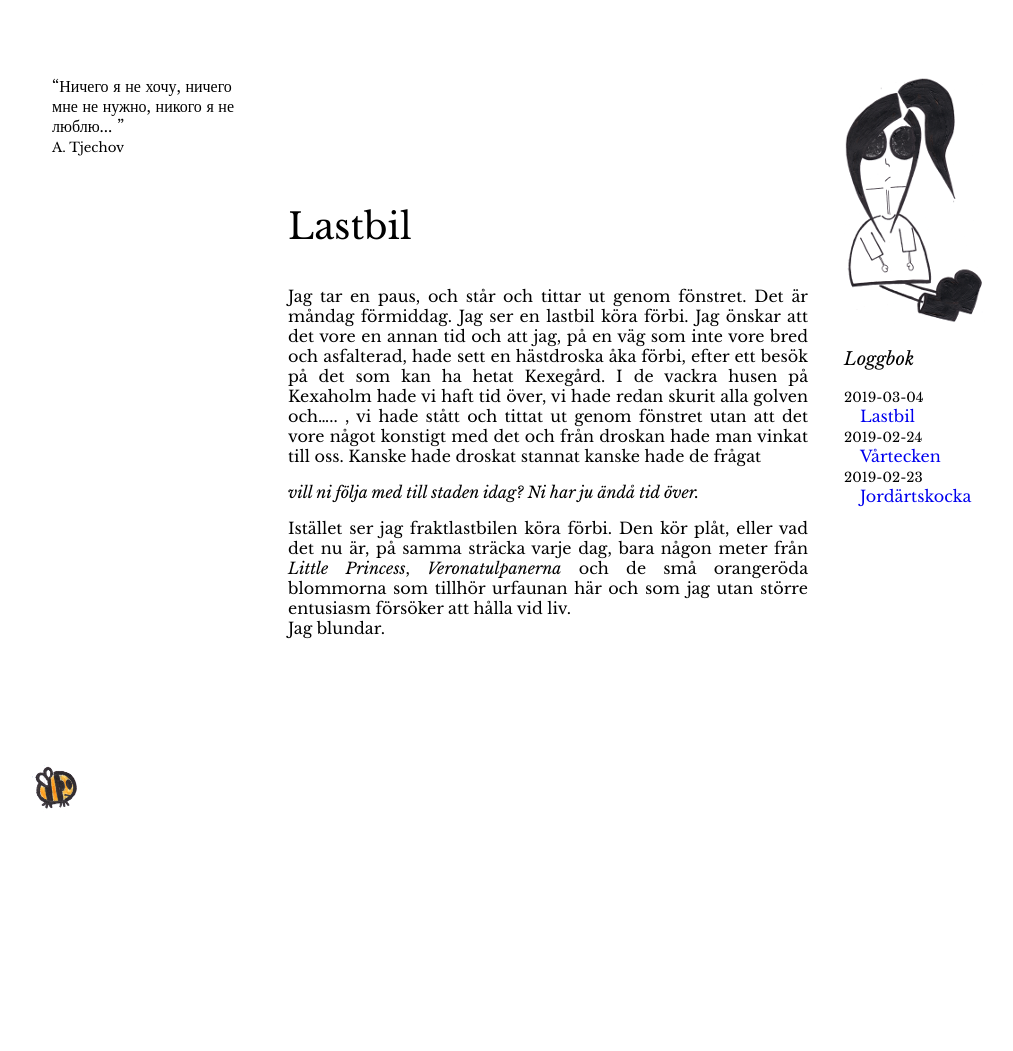
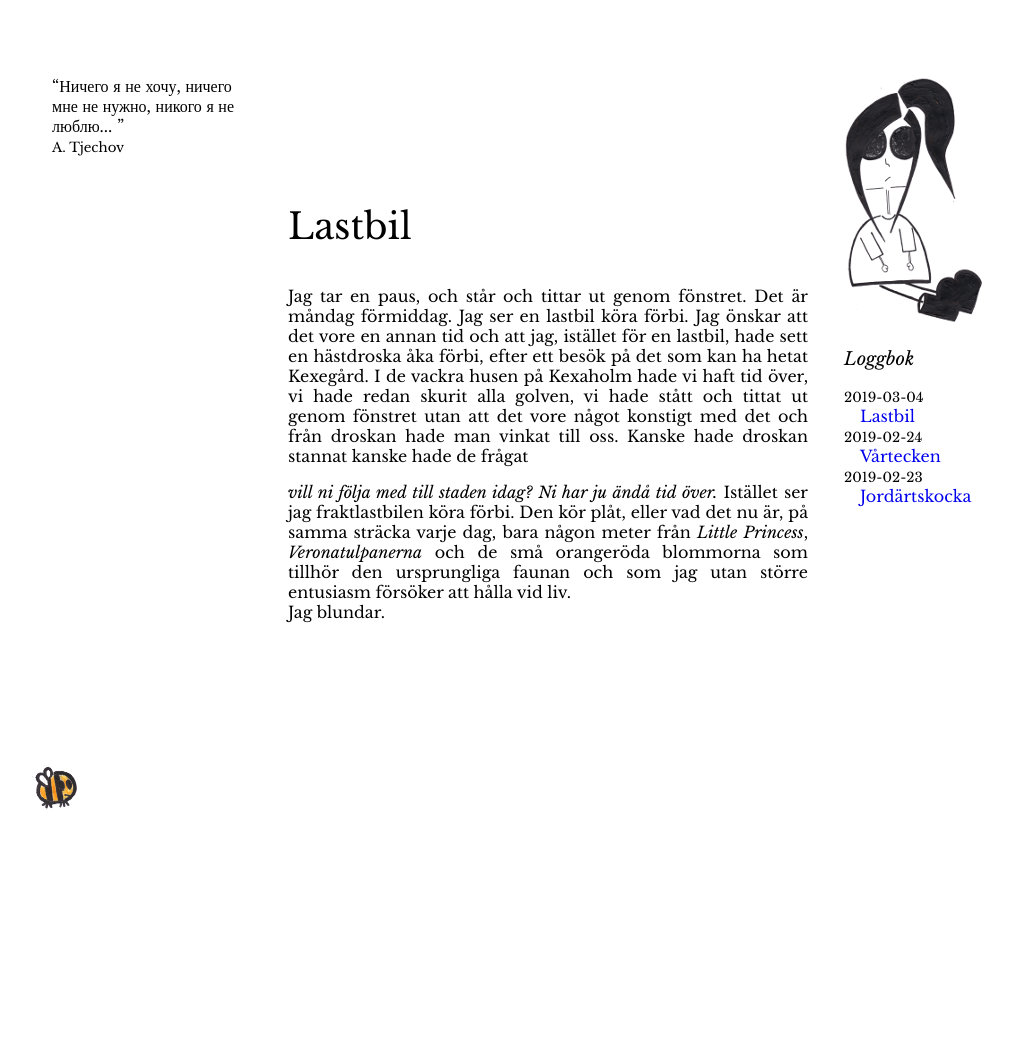
Before and after one commit to amandasandberg/amandasandberg.github.io, a Jekyll site: the page built from _posts/2019-03-04-Lastbil.md, in a window 1280 px wide. Shown: the whole page, without its empty margins (92-1105 px from the left). Built offline with Jekyll 4.4.1, drawn with Linux system fonts in a browser that asks for light colours.

Commit message:
Update 2019-03-04-Lastbil.md

```diff
--- a/_posts/2019-03-04-Lastbil.md
+++ b/_posts/2019-03-04-Lastbil.md
@@ -5,13 +5,12 @@ title: "Lastbil"
 
 Jag tar en paus, och står och tittar ut genom fönstret. Det är måndag förmiddag.
 Jag ser en lastbil köra förbi.
-Jag önskar att det vore en annan tid och att jag, på en väg som inte vore bred och asfalterad, hade sett en hästdroska åka förbi, efter ett besök på det som kan ha hetat Kexegård.
- I de vackra husen på Kexaholm hade vi haft tid över, vi hade redan skurit alla golven och….. ,  vi hade stått och tittat ut genom fönstret utan att det vore något konstigt med det
+Jag önskar att det vore en annan tid och att jag, istället för en lastbil, hade sett en hästdroska åka förbi, efter ett besök på det som kan ha hetat Kexegård.
+ I de vackra husen på Kexaholm hade vi haft tid över, vi hade redan skurit alla golven,  vi hade stått och tittat ut genom fönstret utan att det vore något konstigt med det
 och från droskan hade man vinkat till oss.
-Kanske hade droskat stannat
+Kanske hade droskan stannat
 kanske hade de frågat
 
 _vill ni följa med till staden idag? Ni har ju ändå tid över._
-
- Istället ser jag fraktlastbilen köra förbi.  Den kör plåt, eller vad det nu är,  på samma sträcka varje dag, bara någon meter från _Little Princess_, _Veronatulpanerna_ och de små orangeröda blommorna som tillhör urfaunan här och som jag utan större entusiasm försöker att hålla vid liv.
+ Istället ser jag fraktlastbilen köra förbi.  Den kör plåt, eller vad det nu är,  på samma sträcka varje dag, bara någon meter från _Little Princess_, _Veronatulpanerna_ och de små orangeröda blommorna som tillhör den ursprungliga faunan och som jag utan större entusiasm försöker att hålla vid liv.
 Jag blundar.
```
